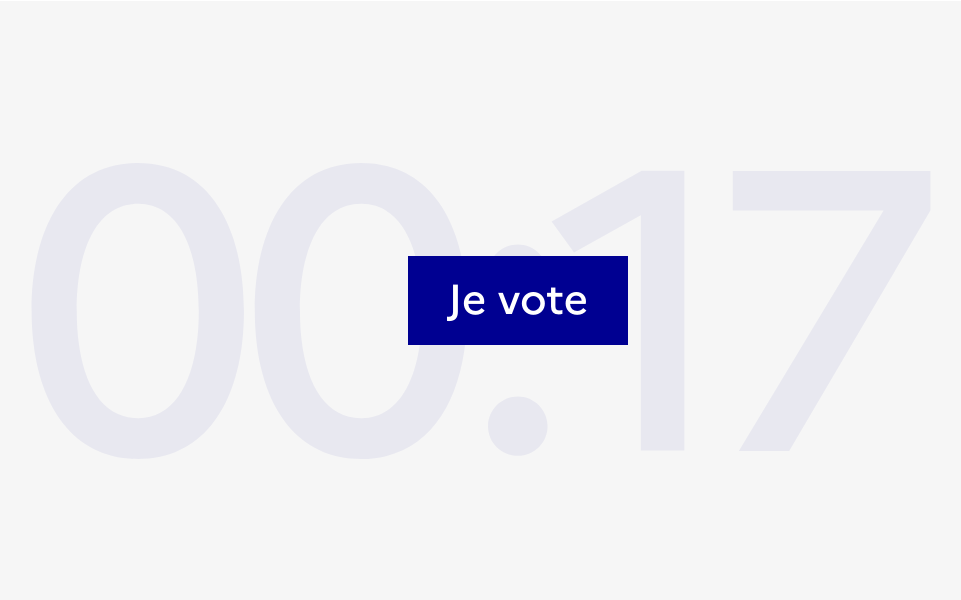
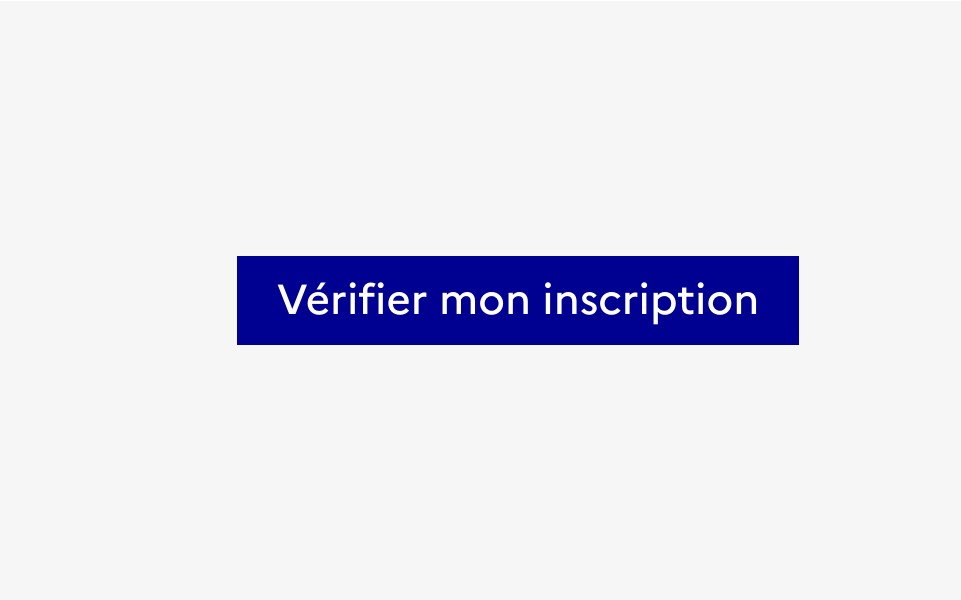
Before and after one commit to hipopodelfuego/Insoc, a PHP site: page / in a window 1280 px wide. Shown: the part 168-768 px from the top of the page, without its empty margins (122-1083 px from the left). Run offline with PHP 8.4, Linux system fonts and the light colour scheme.

Commit message:
avancement

```diff
--- a/css/style.css
+++ b/css/style.css
@@ -162,6 +162,7 @@ h1 {
   width: 100lvw;
   background: var(--white);
   box-shadow: 0px 0px 6px var(--grey-dark);
+  z-index:10;
 }
 
 .firstNav {
@@ -265,6 +266,11 @@ section {
   background-color: var(--grey);
 }
 
+#electionsEnCours.disabled, #prochainesElections.disabled {
+  display: none ;
+}
+
+
 .elections {
   height: 600px;
   position: relative;
@@ -280,17 +286,17 @@ section {
   position:absolute;
   top: 50%;
   left: 50%;
-  transform:translate(-50%,-50%);
-  width: 1000px;
-  font-size: 400px;
+  transform:translate(-50%,-55%);
+  width: 100lvw;
+  font-size: 450px;
   color:var(--blue);
   opacity: 0.05;
   font-weight: 600;
-  letter-spacing:-20px;
+  letter-spacing:-30px;
   display: flex;
   flex-direction: column;
   justify-content: center;
-  align-items: start;
+  align-items: center;
   margin-top: -2%;
 }
 
--- a/index.php
+++ b/index.php
@@ -20,9 +20,12 @@ session_start();
         <?php include("static/header.php"); ?>
         <main>
             <section class='electionsBackground'>
-                <div class='elections'>
+                <div id='electionsEnCours' class='elections disabled'>
                     <a href='' class='voteBtn'>Je vote</a>
                     <div id="countdown" class='decompte'></div>
+                </div>
+                <div id='prochainesElections' class='elections'>
+                    <a href='' class='voteBtn'>Vérifier mon inscription</a>
                 </div>
             </section>
         </main>
--- a/js/index.js
+++ b/js/index.js
@@ -1,4 +1,4 @@
-let date2 = new Date("2024-09-26T23:59:59");
+let date2 = new Date("2025-09-30T23:59:59");
 updateCountdown()
 
 function updateCountdown() {
@@ -7,12 +7,26 @@ function updateCountdown() {
     // Différence absolue en millisecondes
     let timeDiff = Math.abs(date2.getTime() - date1.getTime());
 
+    let diffWeeks = Math.floor(timeDiff / (1000 * 60 * 60 * 24 * 15)); // Semaines
     let diffDays = Math.floor(timeDiff / (1000 * 60 * 60 * 24)); // Jours
     let diffHours = Math.floor((timeDiff % (1000 * 60 * 60 * 24)) / (1000 * 60 * 60)); // Heures
     let diffMinutes = Math.floor((timeDiff % (1000 * 60 * 60)) / (1000 * 60)); // Minutes
     let diffSeconds = Math.floor((timeDiff % (1000 * 60)) / 1000); // Secondes
 
-    document.getElementById("countdown").innerHTML = diffMinutes.toString().padStart(2, '0') + ":" + diffSeconds.toString().padStart(2, '0');
+    if(diffWeeks < 2){
+        document.getElementById("electionsEnCours").classList.remove("disabled");
+        document.getElementById("prochainesElections").classList.add("disabled");
+        if(diffDays > 1){
+            document.getElementById("countdown").innerHTML = diffDays + " jours";
+        } else if (diffHours > 1) {
+            document.getElementById("countdown").innerHTML = diffHours.toString().padStart(2, '0') + "h " + diffMinutes.toString().padStart(2, '0') + "m";
+        } else {
+            document.getElementById("countdown").innerHTML = diffMinutes.toString().padStart(2, '0') + "m " + diffSeconds.toString().padStart(2, '0') + "s";
+        }
+    } else {
+        document.getElementById("electionsEnCours").classList.add("disabled");
+        document.getElementById("prochainesElections").classList.remove("disabled");
+    }
 }
 
 setInterval(updateCountdown, 1000);
```
Also changed, not shown: css/img/blob.svg (added), css/img/hand.svg (added), 12 other files.
